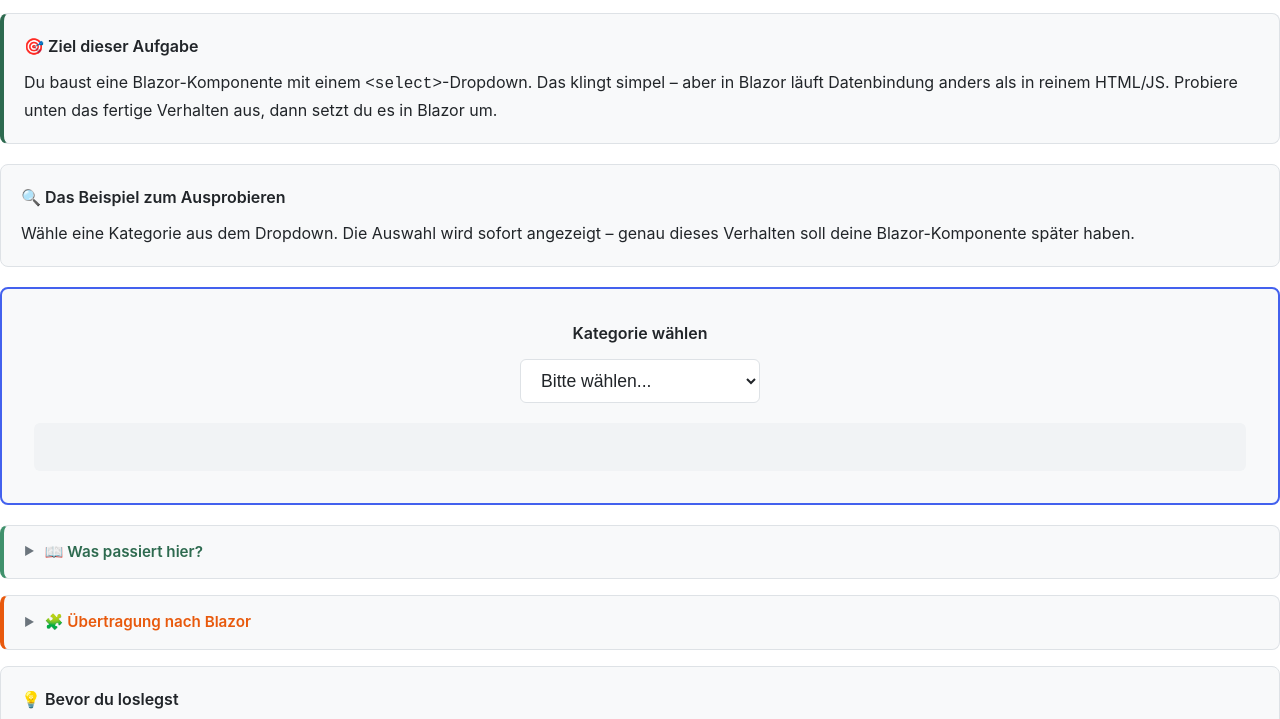
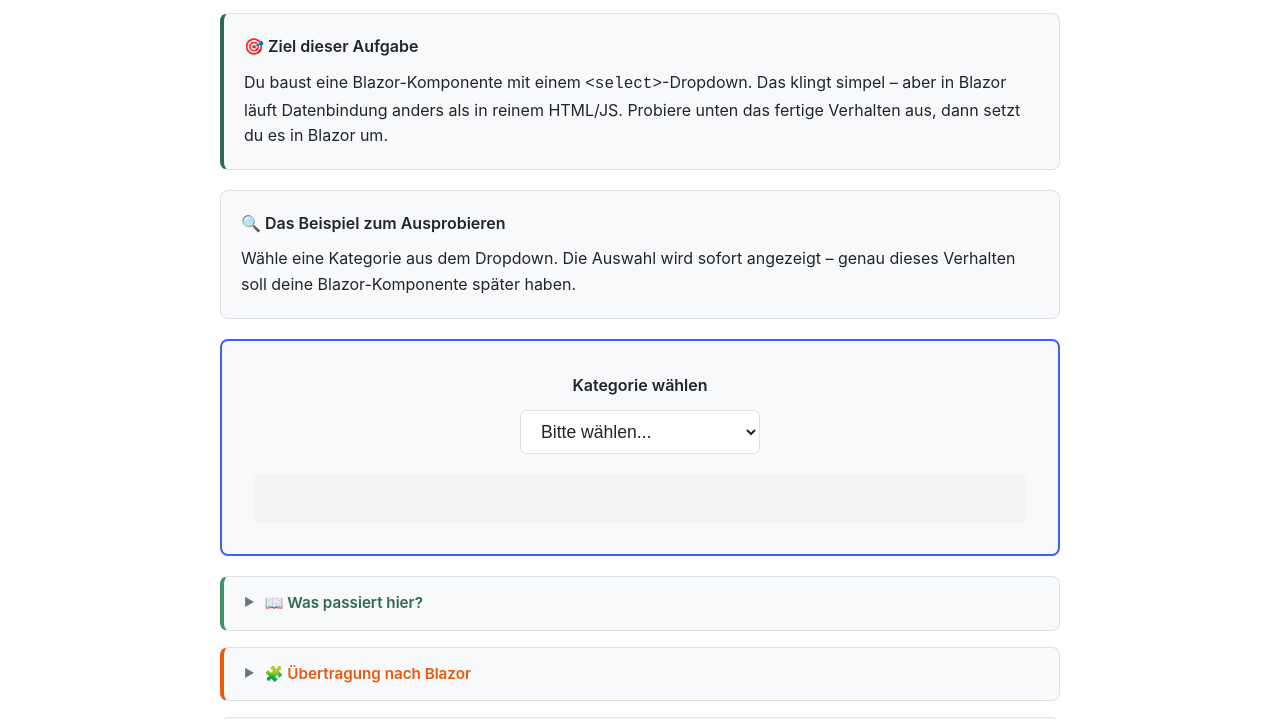
Before and after one commit to sundat-training/blazor-didaktik-training, a plain HTML site: page doc/01-select-problem.html in a window 1280 px wide. Shown: the part 164-883 px from the top of the page. Drawn offline with Linux system fonts and the light colour scheme.

Commit message:
fix(html): add missing content container div to all exercise pages
- add <div class="container"> content wrapper to 01a, 01b, and all 10 problem pages
- ensure consistent two-container structure (nav + content) across all 27 HTML files
- center page content with max-width via existing CSS

```diff
--- a/doc/01-select-problem.html
+++ b/doc/01-select-problem.html
@@ -52,6 +52,8 @@
     </div>
   </div>
 </nav>
+
+<div class="container">
 
 <div class="page-header">
   <div class="num">01</div>
@@ -137,6 +139,8 @@ document.getElementById('demoSelect')
   <a href="01a-select-manuell.html">Nächste →</a>
 </div>
 
+</div>
+
 <script>
   document.getElementById('demoSelect')
     .addEventListener('change', function(e) {
```
Also changed, not shown: doc/01a-select-manuell.html (+4 -0 lines), doc/01b-select-bind.html (+4 -0 lines), doc/02-nested-problem.html (+4 -0 lines), doc/03-input-problem.html (+4 -0 lines), doc/04-dual-problem.html (+4 -0 lines), doc/05-table-problem.html (+4 -0 lines), doc/06-sortable-problem.html (+4 -0 lines), doc/07-search-problem.html (+4 -0 lines), doc/08-api-problem.html (+4 -0 lines), doc/09-state-problem.html (+4 -0 lines), doc/10-theme-problem.html (+4 -0 lines).
